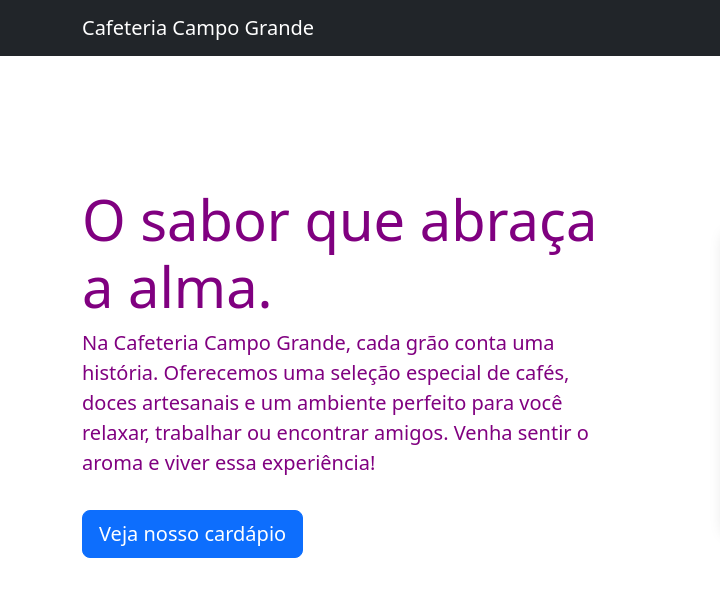
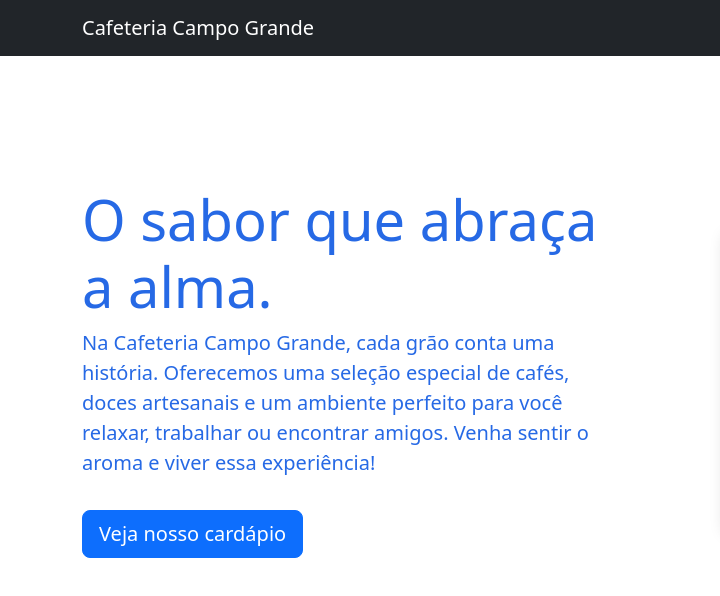
Before and after one commit to Garbelin3/checkout, a plain HTML site: page index.html in a window 1280 px wide. Shown: the full height of the page, 0-720 px from the left. Drawn offline with nearby package versions, Linux system fonts and the light colour scheme; grey boxes are pictures that could not be loaded.

Commit message:
testesinc3

```diff
--- a/index.html
+++ b/index.html
@@ -19,7 +19,7 @@
         min-height: 80vh;
         display: flex;
         align-items: center;
-        color: purple;
+        color: rgb(38, 105, 229);
       }
     </style>
   </head>
```
